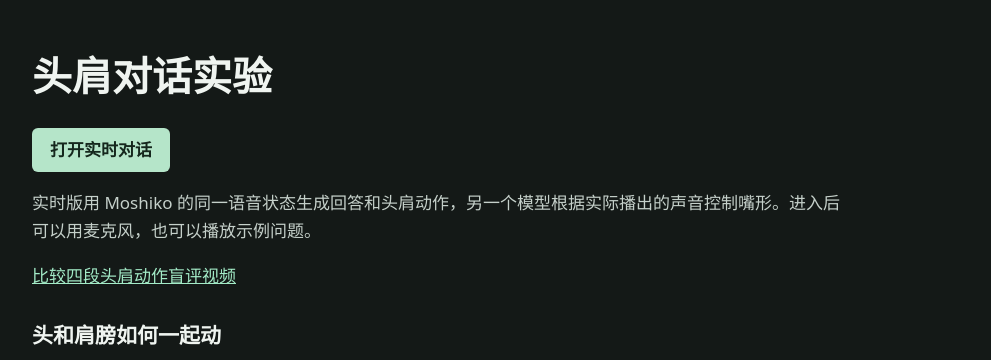
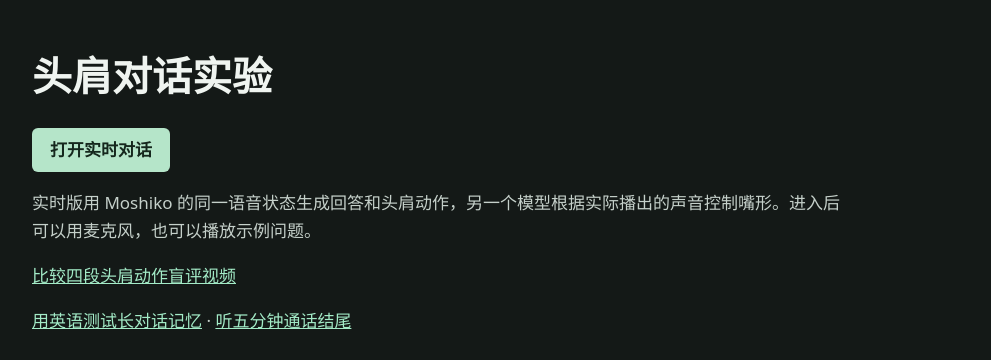
Before and after one commit to leehomyc/emma-motion-research-preview, a plain HTML site: page public-duplex/motion-conversation.html in a window 1280 px wide. Shown: the top 360 px of the page, without its empty margins (144-1135 px from the left). Drawn offline with Linux system fonts and the light colour scheme.

Commit message:
Link the live history experiment and paired recordings

```diff
--- a/public-duplex/motion-conversation.html
+++ b/public-duplex/motion-conversation.html
@@ -5,6 +5,7 @@
 <a class="open" href="https://pays-suits-calculate-excitement.trycloudflare.com/?view=portrait&amp;fps=25&amp;lips=protected&amp;shift=coupled">打开实时对话</a>
 <p>实时版用 Moshiko 的同一语音状态生成回答和头肩动作，另一个模型根据实际播出的声音控制嘴形。进入后可以用麦克风，也可以播放示例问题。</p>
 <p><a href="sway-review.html?v=6f3b4902">比较四段头肩动作盲评视频</a></p>
+<p><a href="https://pays-suits-calculate-excitement.trycloudflare.com/?history=1">用英语测试长对话记忆</a> · <a href="outing-recall.html?v=6db178f3">听五分钟通话结尾</a></p>
 <h2>头和肩膀如何一起动</h2>
 <p>这里左右两侧使用同一段回答、同一组口型、转头角度和肩部动作。右侧额外保留模型预测的部分头部平移。观察人物转头时领口和下颌的相对位置。实时入口使用右侧的设置。</p>
 <figure><video playsinline controls preload="metadata" src="head-shoulder-translation.mp4"></video><figcaption><span>左 · 只转头</span><span>右 · 转头并平移</span></figcaption></figure>
```
